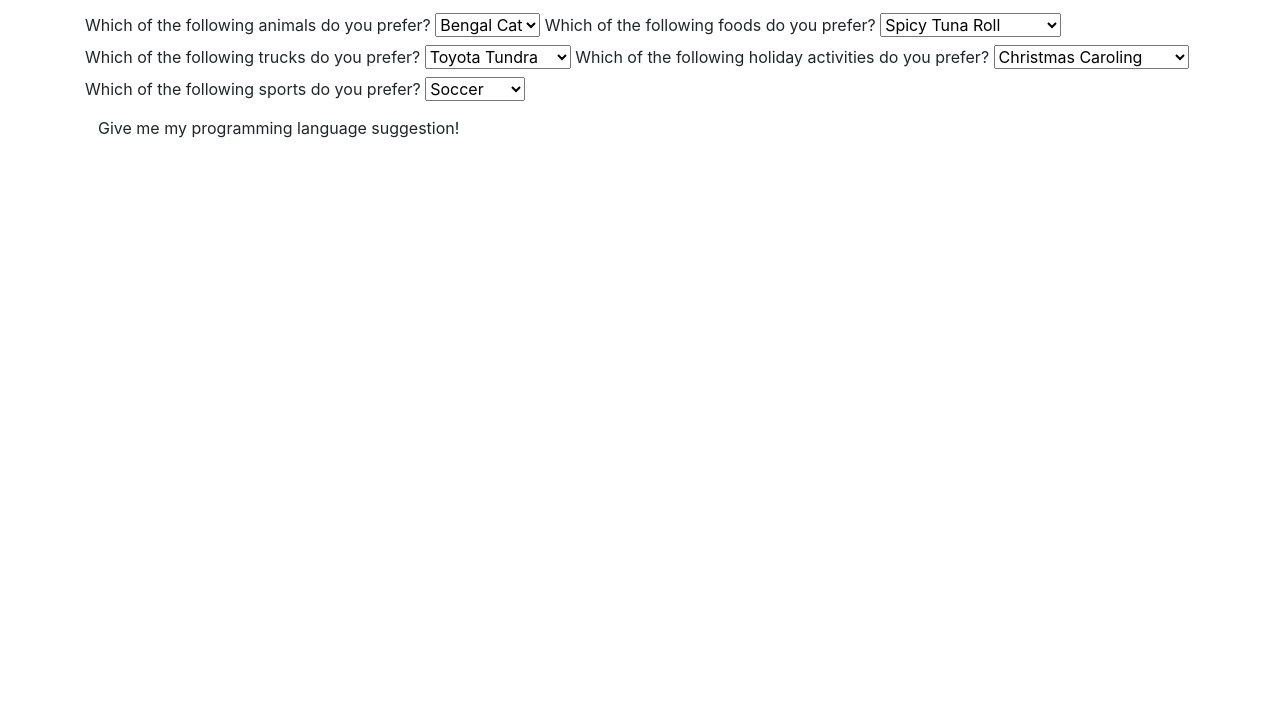
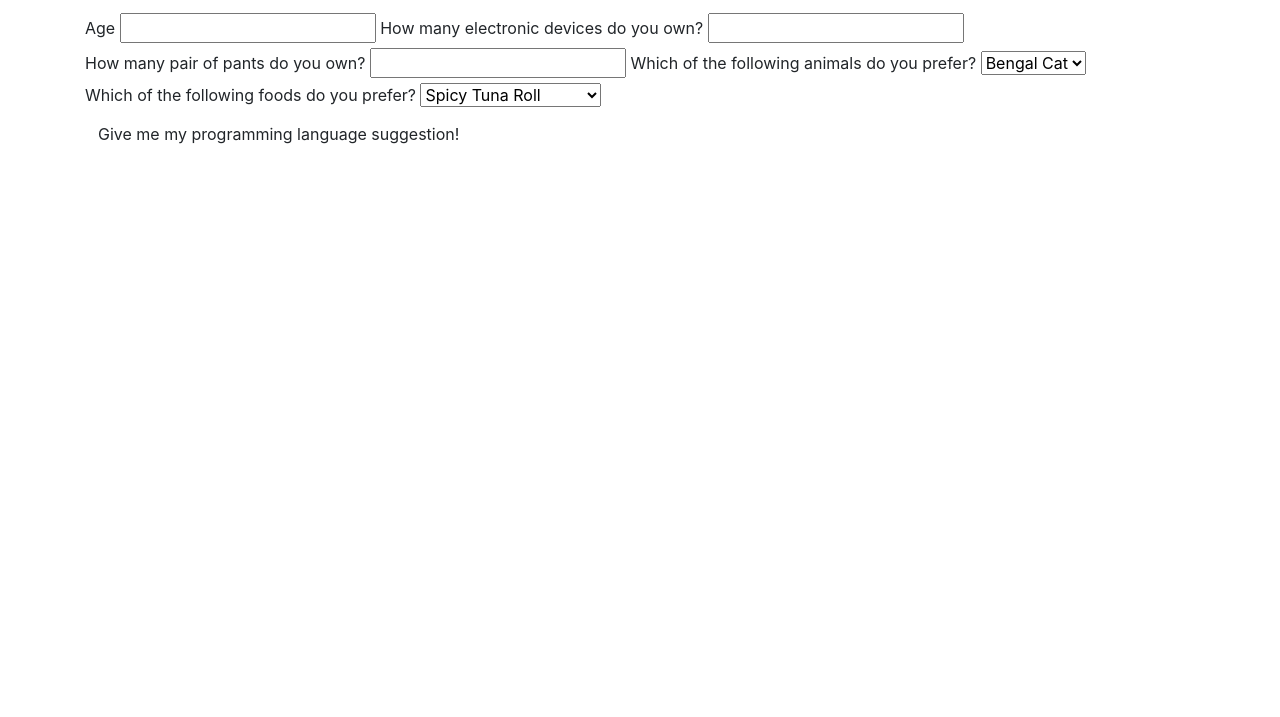
Before and after one commit to baulkim43/language-suggester, a plain HTML site: page index.html in a window 1280 px wide. Shown: the part 83-800 px from the top of the page. Drawn offline with Linux system fonts and the light colour scheme.

Commit message:
add changes to input form and define variables for form.

```diff
--- a/index.html
+++ b/index.html
@@ -14,6 +14,12 @@
     <p>To find your language of love in programming, let's find out more about you!</p>
 
     <form id="quiz">
+      <label for="age">Age</label>
+      <input id="age" type="text">
+      <label for="devices">How many electronic devices do you own?</label>
+      <input id="devices" type="text">
+      <label for="pants">How many pair of pants do you own?</label>
+      <input id="pants" type="text">
       <label for="animal">Which of the following animals do you prefer?</label>
       <select id="animal">
         <option value="cat">Bengal Cat</option>
@@ -26,24 +32,7 @@
         <option value="burger">Peanut Butter Burger</option>
         <option value="taco">Fish Tacos</option>
       </select>
-      <label for="truck">Which of the following trucks do you prefer?</label>
-      <select id="truck">
-        <option value="toyota">Toyota Tundra</option>
-        <option value="honda">Honda Ridgeline</option>
-        <option value="ford">Ford Ranger</option>
-      </select>
-      <label for="holiday">Which of the following holiday activities do you prefer?</label>
-      <select id="holiday">
-        <option value="christmas">Christmas Caroling</option>
-        <option value="halloween">Trick or Treating</option>
-        <option value="newyear">New Years Countdown </option>
-      </select>
-      <label for="sport">Which of the following sports do you prefer?</label>
-      <select id="sport">
-        <option value="soccer">Soccer</option>
-        <option value="football">Football</option>
-        <option value="basketball">Basketball</option>
-      </select>
+
 
       <button type="submit" class="btn">Give me my programming language suggestion!</button>
     </form>
--- a/js/scripts.js
+++ b/js/scripts.js
@@ -0,0 +1,11 @@
+$(document).ready(function() {
+  $("form#quiz").submit(function(event) {
+    var age = parseInt($("input#age").val());
+    var devices = parseInt($("input#devices").val());
+    var pants = parseInt($("input#pants").val());
+    var animal = $("select#animal").val());
+    var food = $("select#food").val());
+
+
+  }
+}
```
